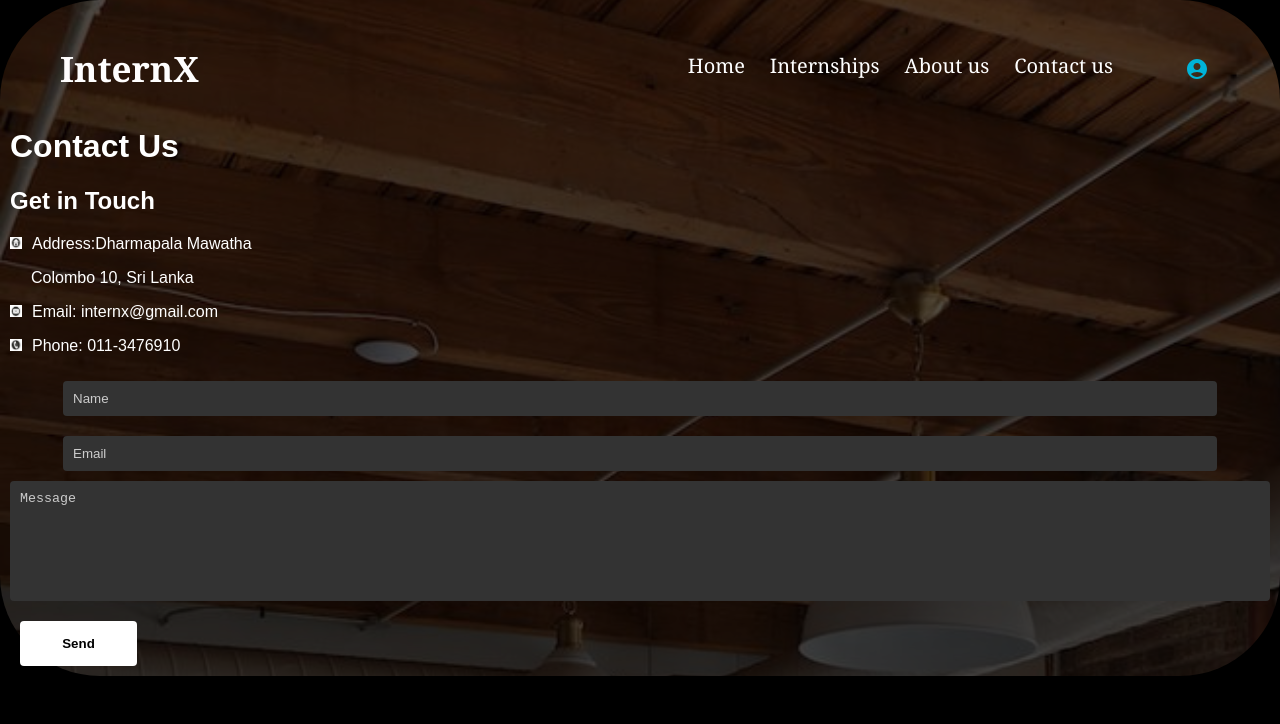
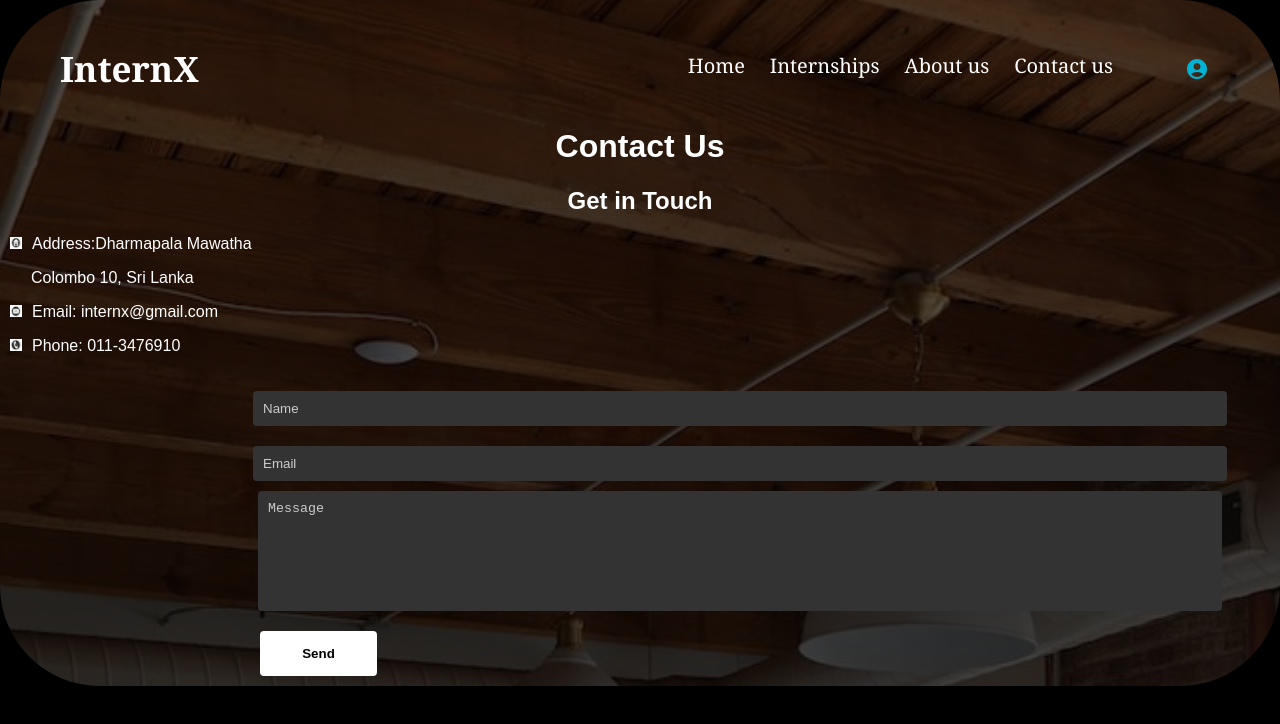
Before and after one commit to KushaRa/InternX_Front, a React (Create React App) app in the folder skillsync/: page /contact in a window 1280 px wide. Shown: the top 724 px of the page. Built offline with nearby package versions, Linux system fonts and the light colour scheme.

Commit message:
changed some css in the contact us page

```diff
--- a/skillsync/src/Pages/Contact/Contact.css
+++ b/skillsync/src/Pages/Contact/Contact.css
@@ -6,8 +6,6 @@
   margin: 0 auto;
   border-radius: 100px;
   background-image: url("../../assets/background.png");
-
-
 }
 
  .contact-content {
@@ -23,7 +21,7 @@
 }
 
 .contact-info h2 {
-  margin-bottom: 20px;
+  margin-bottom: 10px;
 }
 
 .contact-info p {
@@ -34,6 +32,8 @@
   flex: 1;
   display: flex;
   flex-direction: column;
+  margin-left: 200px;
+  padding-top: 10px;
 }
 
 .contact-form input,
@@ -64,6 +64,7 @@
   padding: 10px;
   cursor: pointer;
   transition: background-color 0.3s;
+  margin-left: 50px;
 }
 
 .contact-form button:hover {
@@ -75,7 +76,7 @@ body {
   padding: 0;
   font-family: Arial, sans-serif;
   background-color: #000;
-   color: #fff;
+  color: #fff;
 }
 
 .address-logo {
@@ -100,3 +101,18 @@ body {
 .contact-p {
   margin-left: 21px;
 }
+
+.contact-h1 {
+  text-align: center;
+}
+
+.contact-h2 {
+  text-align: center;
+}
+
+.contact-msg {
+  /* width: 1000px; */
+  margin-left: 48px;
+  margin-right: 48px;
+  padding-top: 50px;
+}
--- a/skillsync/src/Pages/Contact/Contact.js
+++ b/skillsync/src/Pages/Contact/Contact.js
@@ -14,10 +14,10 @@ export const Contact = () => {
 
             <div className='contact-container'>
                 <MainNav />
-                <h1>Contact Us</h1>
+                <h1 className='contact-h1'>Contact Us</h1>
                 <div className='contat-content'>
                     <div className='contacct-info'>
-                        <h2>Get in Touch</h2>
+                        <h2 className='contact-h2'>Get in Touch</h2>
                         <p><img className="address-logo " src={address} alt="Logo" />Address:Dharmapala Mawatha</p>
                         <p className='contact-p'>Colombo 10, Sri Lanka</p>
                         <p><img className="email-logo " src={email} alt="Logo" />Email: internx@gmail.com</p>
@@ -26,7 +26,7 @@ export const Contact = () => {
                     <div className='contact-form'>
                     <input type="text" placeholder="Name" />
                     <input type="email" placeholder="Email" />
-                    <textarea placeholder="Message"></textarea>
+                    <textarea className='contact-msg' placeholder="Message"></textarea>
                     <button type="submit">Send</button>
                     </div>
                 </div>
```
